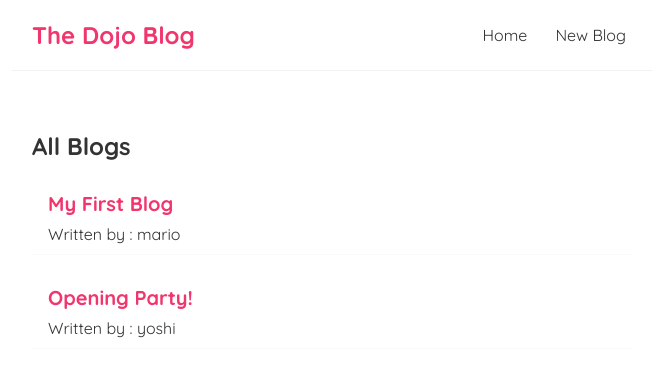
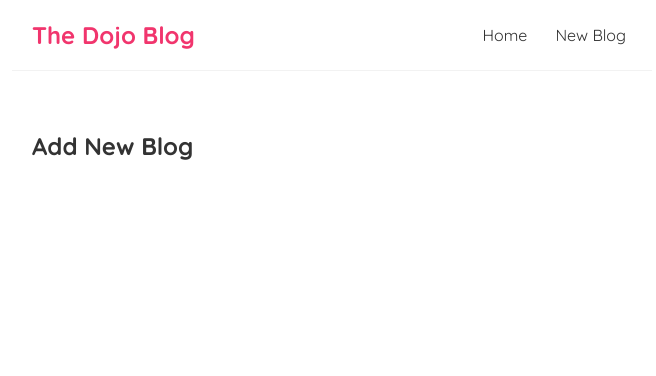
Before and after one commit to mushtaqj/react-runthru, a React (Create React App) app: page /create in a window 1280 px wide. Shown: the top 376 px of the page, without its empty margins (308-964 px from the left). Built offline with nearby package versions, Linux system fonts and the light colour scheme; data requests are answered from the project's data file.

Commit message:
add routes and create blog

```diff
--- a/package.json
+++ b/package.json
@@ -8,6 +8,7 @@
     "@testing-library/user-event": "^13.5.0",
     "react": "^18.0.0",
     "react-dom": "^18.0.0",
+    "react-router-dom": "^6.3.0",
     "react-scripts": "5.0.1",
     "web-vitals": "^2.1.4"
   },
@@ -16,7 +17,7 @@
     "build": "react-scripts build",
     "test": "react-scripts test",
     "eject": "react-scripts eject",
-    "json-server" : "npx json-server --watch data/db.json --port 8000"
+    "json-server": "npx json-server --watch data/db.json --port 8000"
   },
   "eslintConfig": {
     "extends": [
--- a/src/App.js
+++ b/src/App.js
@@ -1,14 +1,22 @@
+import { BrowserRouter as Router, Route, Routes } from "react-router-dom";
+import CreateBlog from "./components/CreateBlog";
 import Home from "./components/Home";
 import Navbar from "./components/Navbar";
 
 function App() {
   return (
-    <div className="App">
-      <Navbar />
-      <div className="content">
-        <Home />
+    <Router>
+      <div className="App">
+        <Navbar />
+        <div className="content">
+          {/* Router logic */}
+          <Routes>
+            <Route path="/" element={<Home />} />
+            <Route path="/create" element={<CreateBlog />} />
+          </Routes>
+        </div>
       </div>
-    </div>
+    </Router>
   );
 }
 
--- /dev/null
+++ b/src/components/CreateBlog.js
@@ -0,0 +1,9 @@
+const CreateBlog = () => {
+  return (
+    <div className="create">
+      <h2>Add New Blog</h2>
+    </div>
+  );
+};
+
+export default CreateBlog;
```
Also changed, not shown: 1 other file (tests, documents, lock files or other folders).
